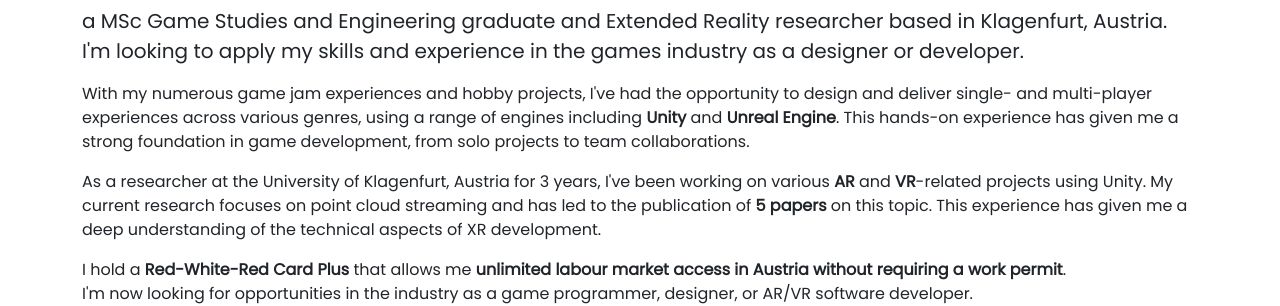
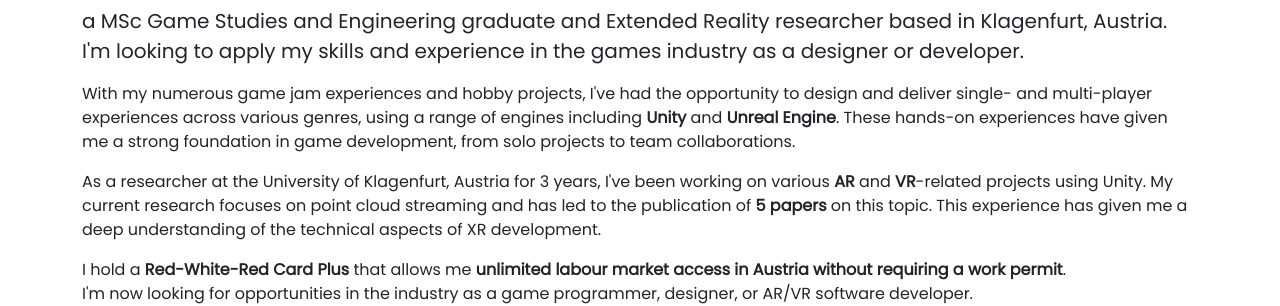
Before and after one commit to shivivats/shivivats.github.io, a Jekyll site: the page built from pages/index.md, in a window 1280 px wide. Shown: the part 611-917 px from the top of the page. Built offline with Jekyll 4.4.1, drawn with Linux system fonts in a browser that asks for light colours.

Commit message:
grammar fix

```diff
--- a/_includes/about/summary.html
+++ b/_includes/about/summary.html
@@ -1,5 +1,5 @@
 <p class="lead">a MSc Game Studies and Engineering graduate and Extended Reality researcher based in Klagenfurt, Austria. I'm looking to apply my skills and experience in the games industry as a designer or developer.</p>
-<p>With my numerous game jam experiences and hobby projects, I've had the opportunity to design and deliver single- and multi-player experiences across various genres, using a range of engines including <strong>Unity</strong> and <strong>Unreal Engine</strong>. This hands-on experience has given me a strong foundation in game development, from solo projects to team collaborations.</p>
+<p>With my numerous game jam experiences and hobby projects, I've had the opportunity to design and deliver single- and multi-player experiences across various genres, using a range of engines including <strong>Unity</strong> and <strong>Unreal Engine</strong>. These hands-on experiences have given me a strong foundation in game development, from solo projects to team collaborations.</p>
 <p>As a researcher at the University of Klagenfurt, Austria for 3 years, I've been working on various <strong>AR</strong> and <strong>VR</strong>-related projects using Unity. My current research focuses on point cloud streaming and has led to the publication of <strong>5 papers</strong> on this topic. This experience has given me a deep understanding of the technical aspects of XR development.</p>
 <p>I hold a <strong>Red-White-Red Card Plus</strong> that allows me <strong>unlimited labour market access in Austria without requiring a work permit</strong>.<br />
     I'm now looking for opportunities in the industry as a game programmer, designer, or AR/VR software developer.<br />
```
